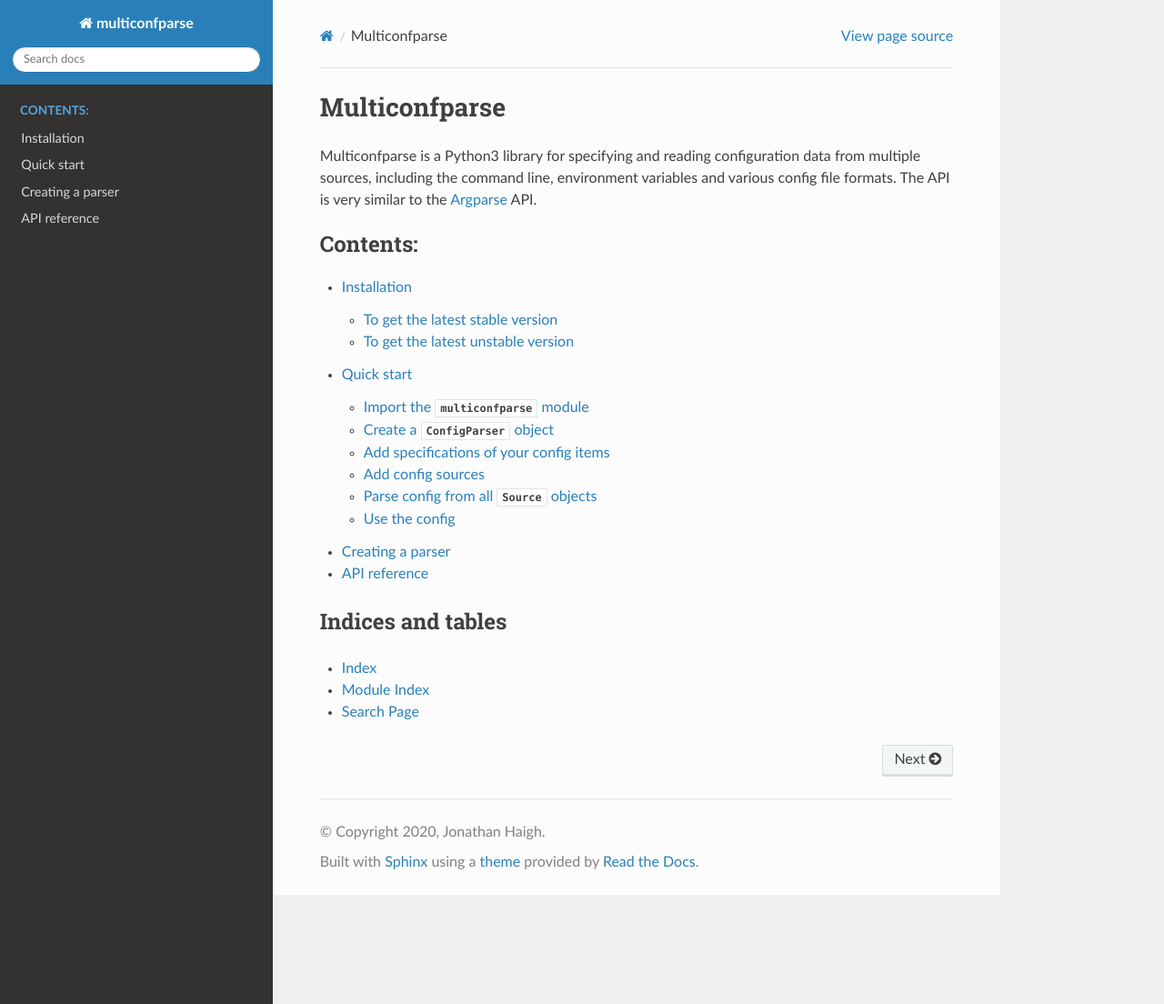
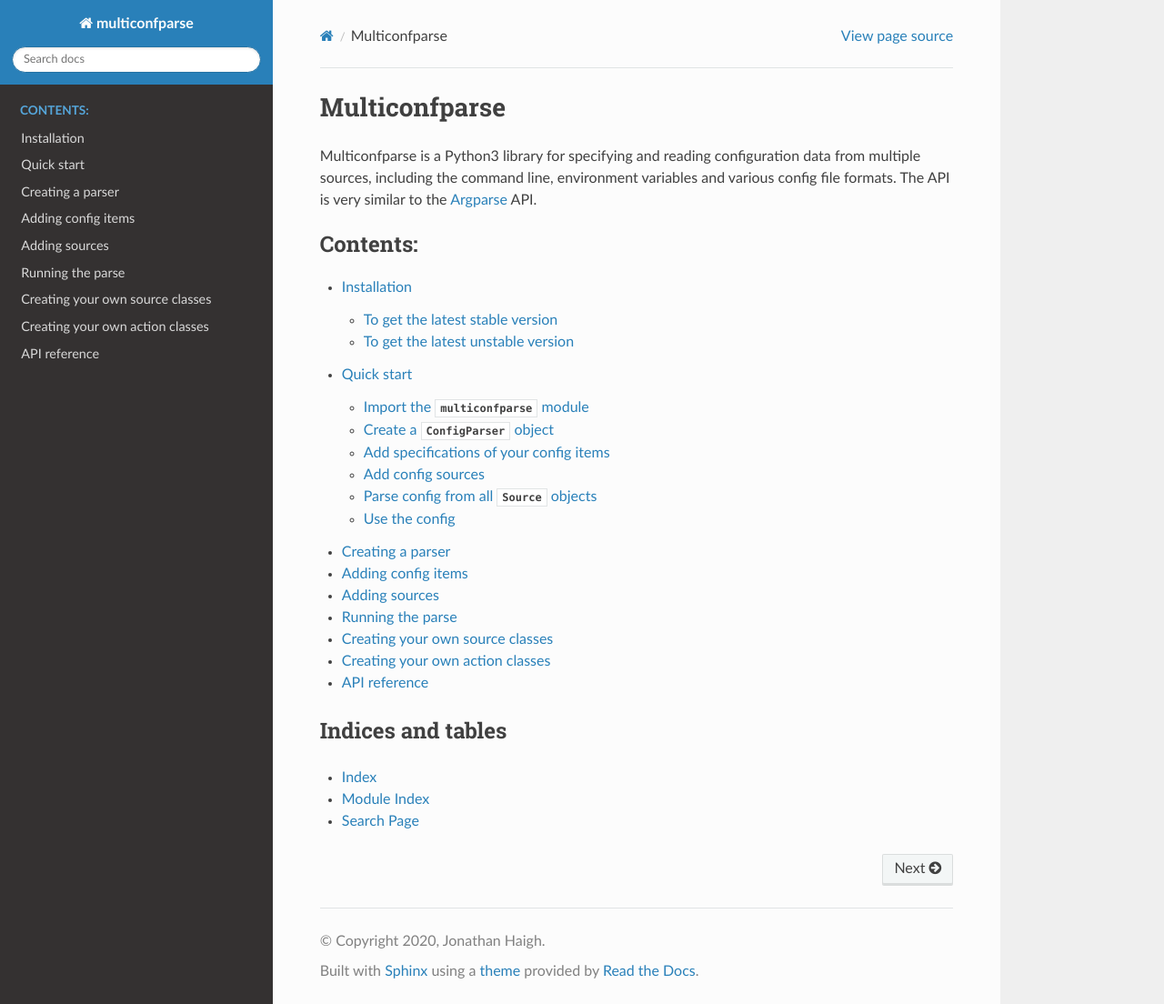
Before and after one commit to jonathanhaigh/multiconfparse, a Sphinx documentation site: the page built from docs/index.rst, in a window 1280 px wide and 1104 px high. Shown: the whole window at 91% size. Built offline with Sphinx 7.4.7 and the Read the Docs theme 2.0.0, drawn with Linux system fonts in a browser that asks for light colours.

Commit message:
More docs updates (#76)

```diff
--- a/docs/index.rst
+++ b/docs/index.rst
@@ -18,6 +18,11 @@ and various config file formats. The API is very similar to the Argparse_ API.
    Installation
    Quick start <Quick_start>
    Creating a parser <Creating_a_parser>
+   Adding config items <Adding_config_items>
+   Adding sources <Adding_sources>
+   Running the parse <Running_the_parse>
+   Creating your own source classes <Creating_your_own_source_classes>
+   Creating your own action classes <Creating_your_own_action_classes>
    API reference <API_reference>
 
 Indices and tables
```
Also changed, not shown: docs/Adding_config_items.rst (added, +11 -0 lines), docs/Adding_sources.rst (added, +26 -0 lines), docs/Creating_your_own_action_classes.rst (added, +9 -0 lines), docs/Creating_your_own_source_classes.rst (added, +10 -0 lines), docs/Running_the_parse.rst (added, +10 -0 lines).
